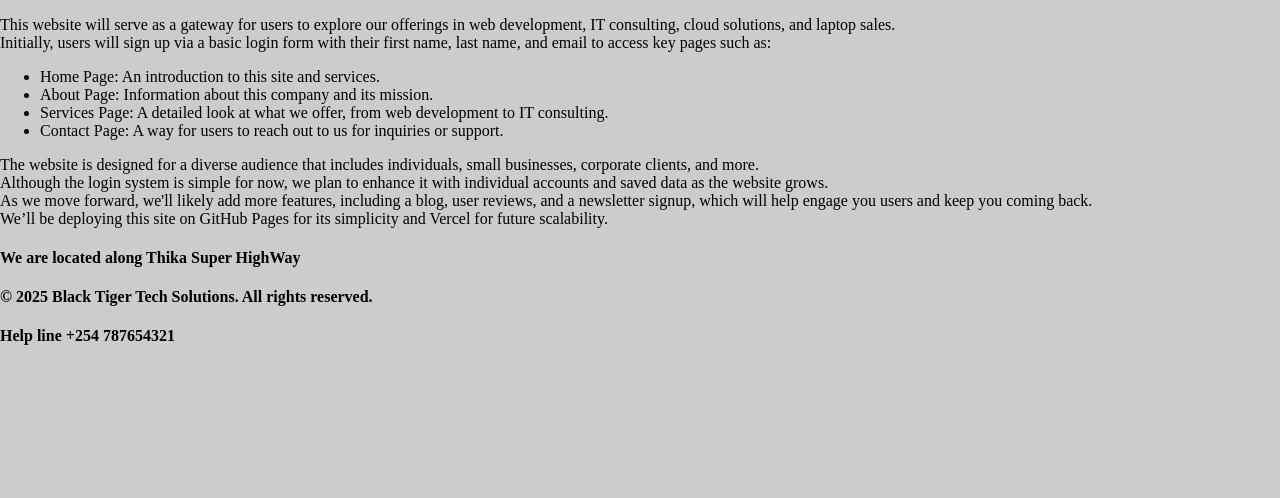
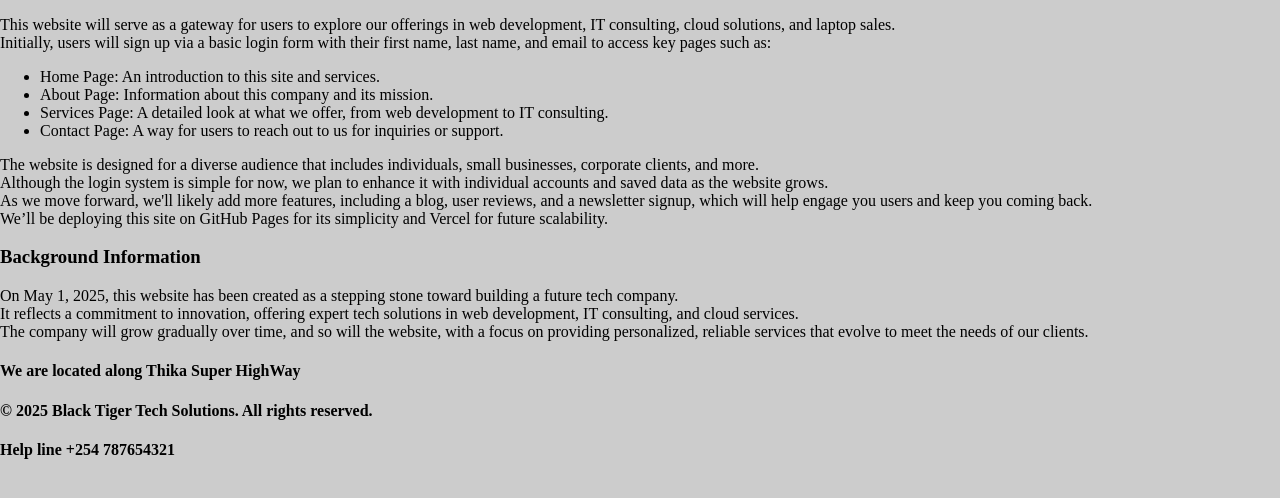
Before and after one commit to kamaukimani/Black-Tiger--Tech-Solutions, a plain HTML site: page home.html in a window 1280 px wide. Shown: the part 142-640 px from the top of the page. Drawn offline with Linux system fonts and the light colour scheme.

Commit message:
add a div for background information and its content

```diff
--- a/home.html
+++ b/home.html
@@ -36,7 +36,14 @@
                  As we move forward, we'll likely add more features, including a blog, user reviews, and a newsletter signup, which will help engage you users and keep you coming back.<br> We’ll be deploying this site on GitHub Pages for its simplicity and Vercel for future scalability.
             </p>
         </div>
-
+        <div id="divb">
+            <h3>Background Information</h3>
+            <p>
+                On May 1, 2025, this website has been created as a stepping stone toward building a future tech company.<br>
+                 It reflects a commitment to innovation, offering expert tech solutions in web development, IT consulting, and cloud services.<br>
+                  The company will grow gradually over time, and so will the website, with a focus on providing personalized, reliable services that evolve to meet the needs of our clients.
+            </p>
+        </div>
     </section>
 </body>
 <footer>
```
